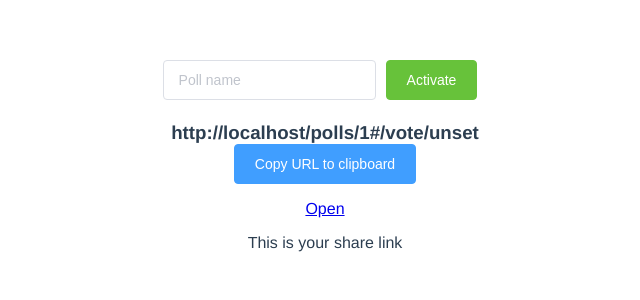
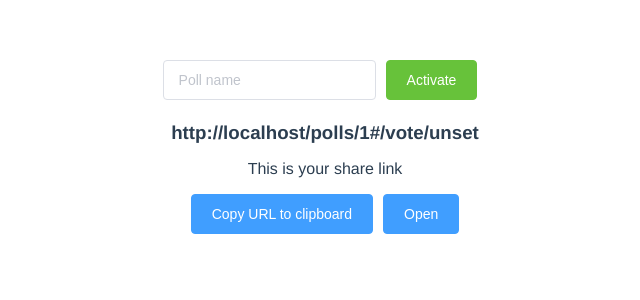
Before and after one commit to x-team/realtime-polling, a Vue app: page /polls/1 in a window 1280 px wide. Shown: the top 300 px of the page, without its empty margins (315-955 px from the left). Built offline with nearby package versions, Linux system fonts and the light colour scheme; what vuefire would draw is missing.

Commit message:
Open button --wip #23

```diff
--- a/src/components/CreatePoll.vue
+++ b/src/components/CreatePoll.vue
@@ -9,9 +9,9 @@
       </el-form-item>
     </el-form>
     <h3>{{ this.voteUrl }}</h3>
+    <p>This is your share link</p>
     <el-button type="primary" @click="copyToClipboard">Copy URL to clipboard</el-button>
-    <p><a :href="this.voteUrl" target="_blank" @click="copyToClipboard">Open</a></p>
-    <p>This is your share link</p>
+    <el-button type="primary" @click="openVotingView">Open</el-button>
   </div>
 </template>
 <script>
@@ -57,6 +57,9 @@ export default {
     copyToClipboard() {
       copy(this.voteUrl);
     },
+    openVotingView() {
+      window.open(this.voteUrl, '_blank');
+    },
   },
 };
 </script>
--- a/src/components/Vote.vue
+++ b/src/components/Vote.vue
@@ -38,7 +38,7 @@ export default {
         readyCallback() {
           const pollRef = db.ref().child(`/${this.$route.params.id}`);
           pollRef.on('value', (snapshot) => {
-            if (snapshot.val().questions && snapshot.val().questions.length > 0) {
+            if (snapshot.val() && snapshot.val().questions && snapshot.val().questions.length > 0) {
               this.isLoading = false;
               if (this.poolOFQuestions !== snapshot.val().questions.length) {
                 this.poolOFQuestions = snapshot.val().questions.length;
```
